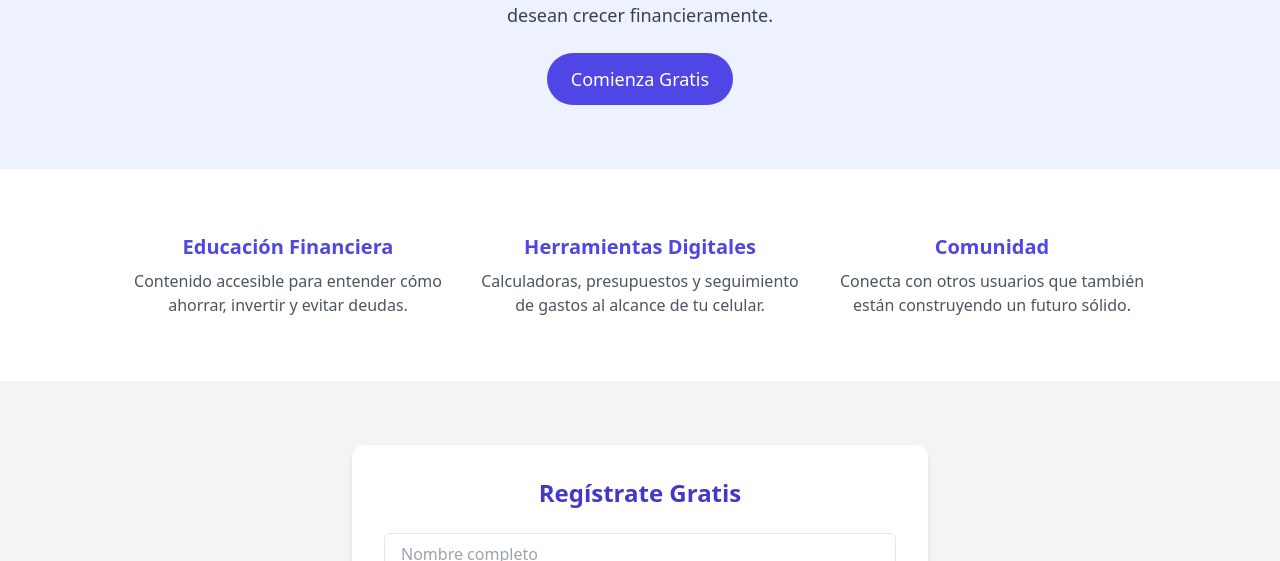
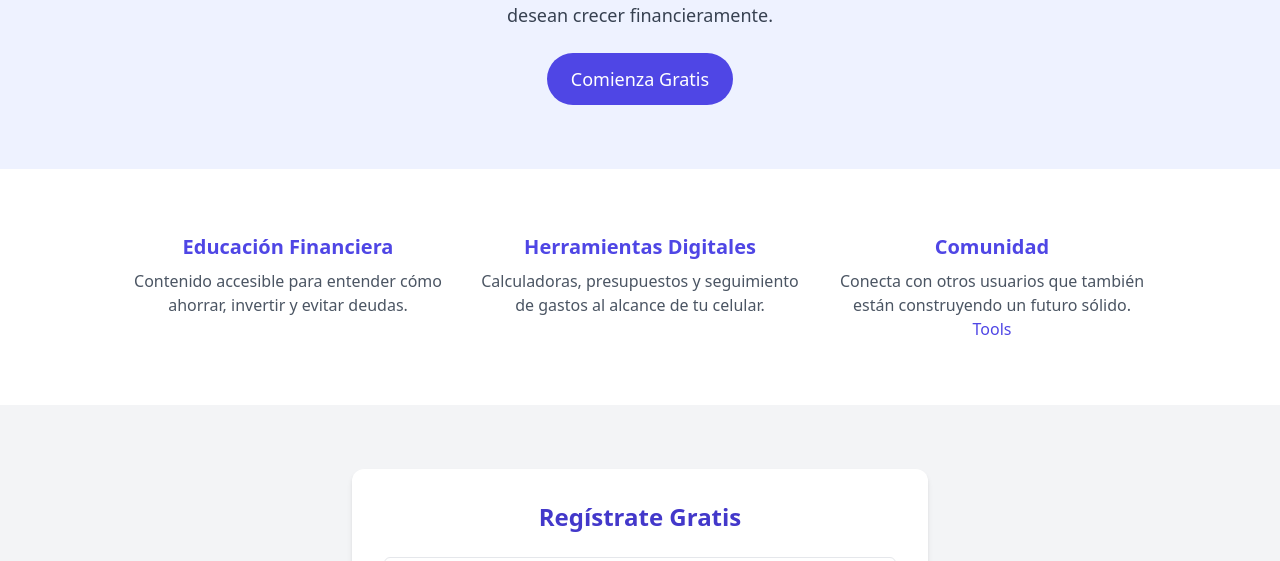
Before and after one commit to youngnigth/Landing, a plain HTML site: page index.html in a window 1280 px wide. Shown: the part 239-800 px from the top of the page. Drawn offline with nearby package versions, Linux system fonts and the light colour scheme.

Commit message:
Update index.html

```diff
--- a/index.html
+++ b/index.html
@@ -40,6 +40,7 @@
       <div>
         <h3 class="text-xl font-semibold text-indigo-600">Comunidad</h3>
         <p class="text-gray-600 mt-2">Conecta con otros usuarios que también están construyendo un futuro sólido.</p>
+        <P> <a href="https://youngnigth.github.io/login/index.html#register" class="text-indigo-600 hover:underline">Tools</a></p>
       </div>
     </div>
   </section>
```
